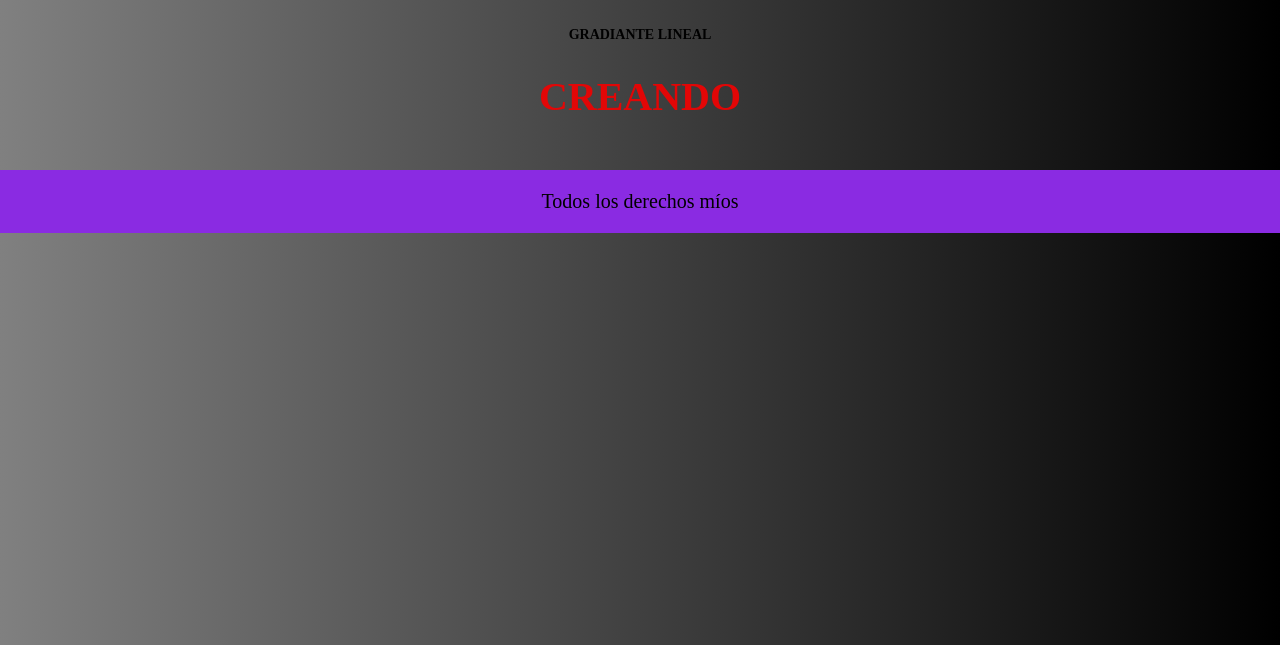
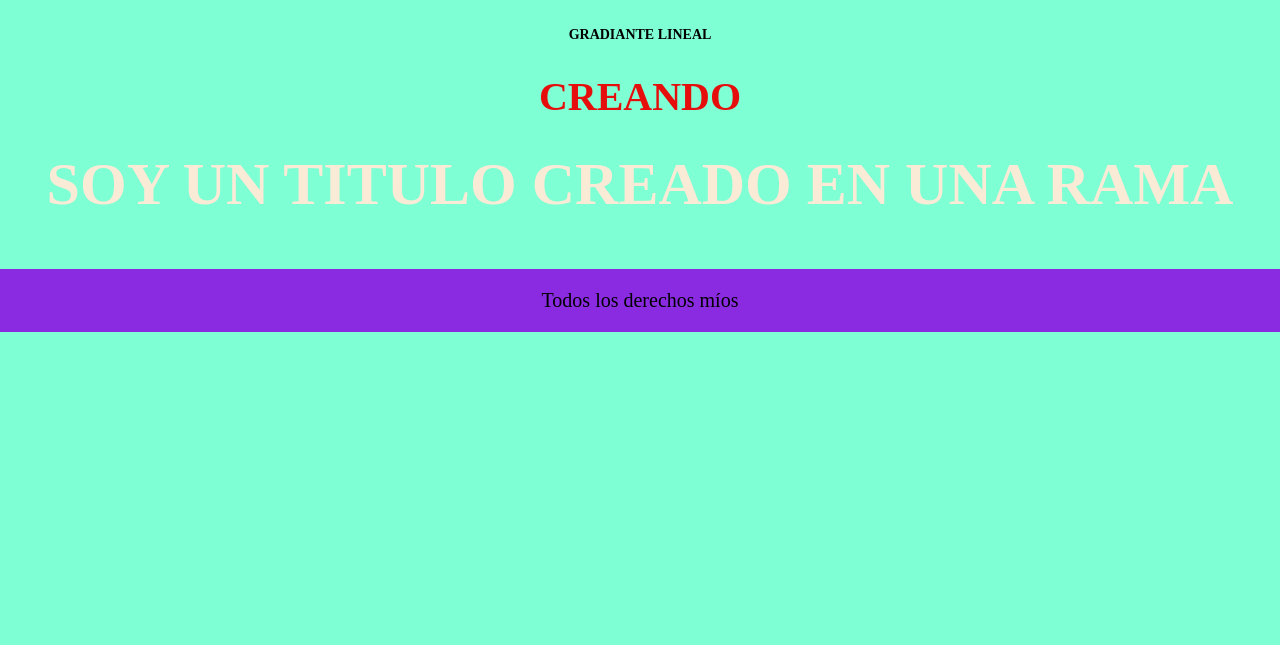
Before and after one commit to ais1983/clase-48280, a plain HTML site: page index.html in a window 1280 px wide. Shown: the part 155-800 px from the top of the page. Drawn offline with Linux system fonts and the light colour scheme.

Commit message:
priemer coomit en rama nueva

```diff
--- a/css/styles.css
+++ b/css/styles.css
@@ -97,7 +97,7 @@ footer p {
 }
 
 .gradiante-lineal{
-    background-image: linear-gradient(to left, black, grey) ;
+    background-color: aquamarine;
 }
 
 .gradiante-radial{
@@ -245,3 +245,8 @@ h1{
         opacity: 3;
     }
 }
+
+.titulo-git {
+    font-size: 6rem;
+    color: antiquewhite;
+}
--- a/index.html
+++ b/index.html
@@ -38,6 +38,8 @@
 
         <h1>creando</h1>
 
+        <h1 class="titulo-git">soy un titulo creado en una rama</h1>
+
     </section>
 
     <footer>
```
